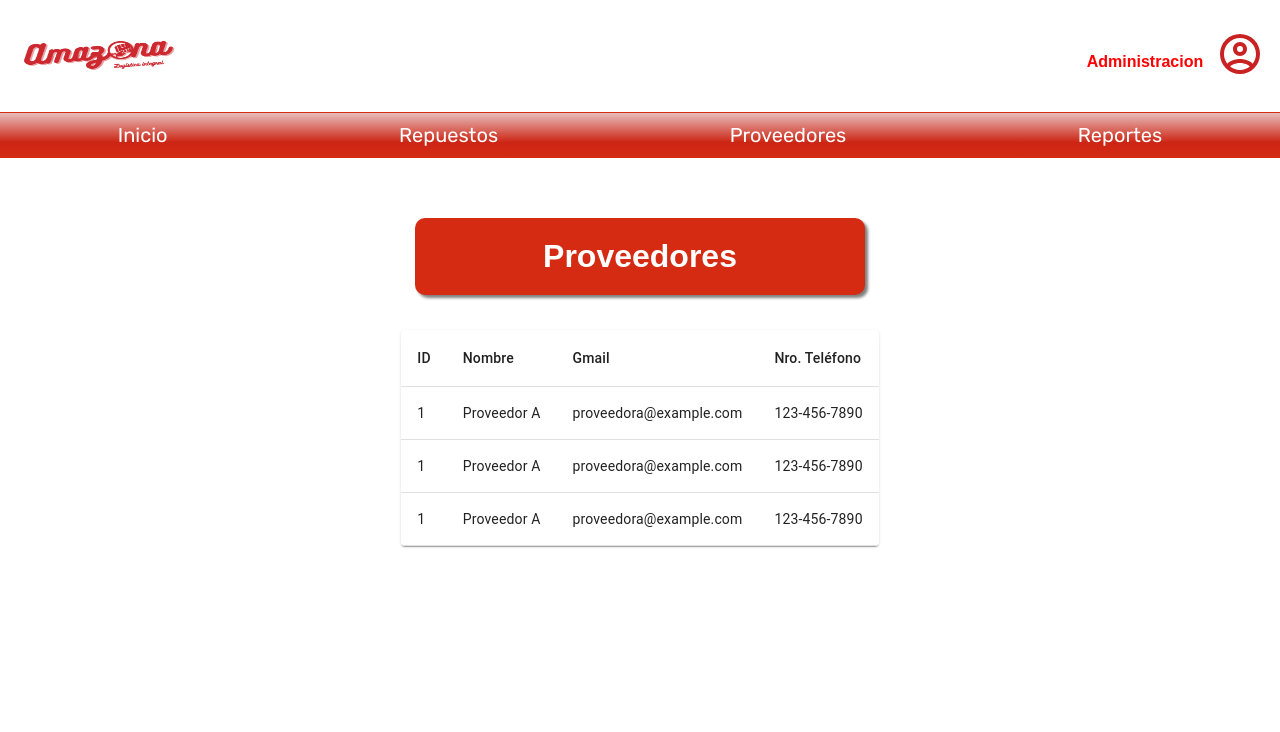
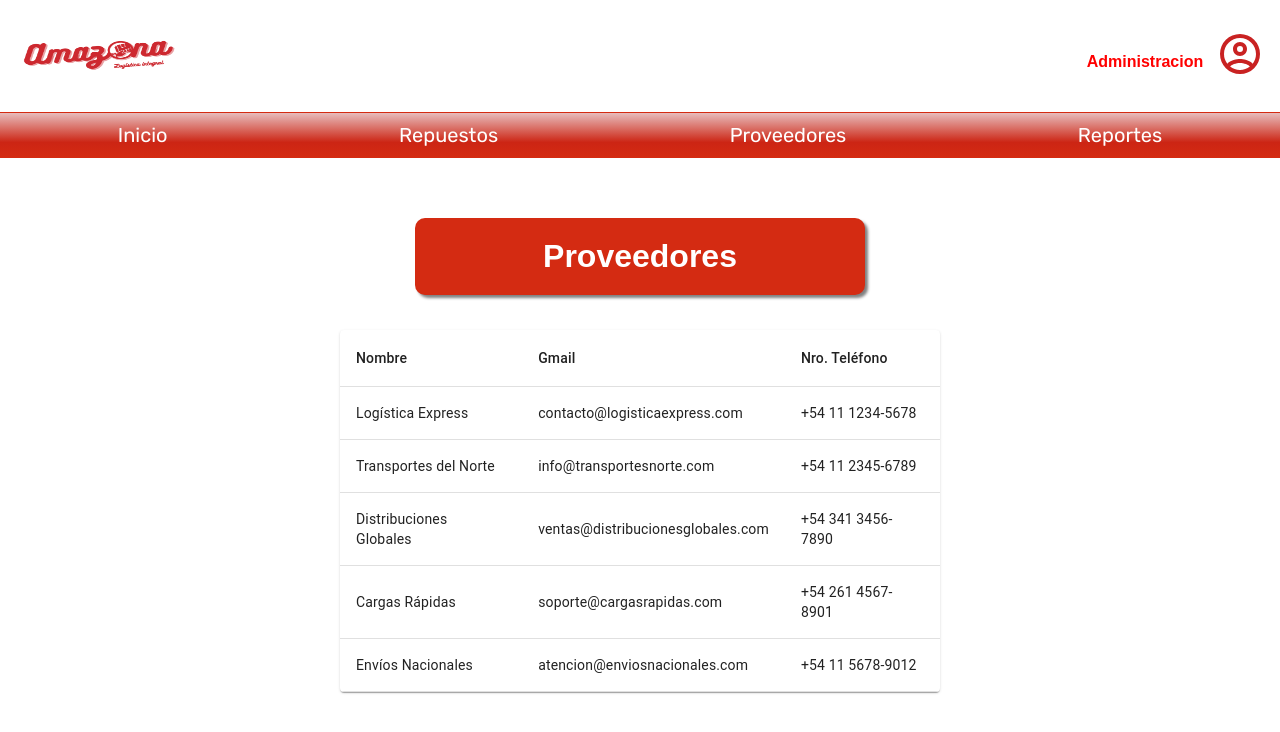
Before and after one commit to imdaviddev/tp-final-laboratorio-frontend, a React (Vite) app: page /administracion/proveedores in a window 1280 px wide. Shown: the top 732 px of the page. Built offline with nearby package versions, Linux system fonts and the light colour scheme; data requests are answered from the project's data file; grey boxes are pictures that could not be loaded.

Commit message:
Conexion API Proveedores, catalogo y repuestos

```diff
--- /dev/null
+++ b/src/api/models/catalogos.models.ts
@@ -0,0 +1,5 @@
+export interface ICatalogo {
+    id : number
+    id_proveedor: number
+    mes_vigencia: string
+}
--- /dev/null
+++ b/src/api/models/proveedores.models.ts
@@ -0,0 +1,6 @@
+export interface IProveedor {
+    id : number
+    nombre_empresa : string
+    mail : string
+    telefono: number
+}
--- /dev/null
+++ b/src/api/services/catalogo.service.ts
@@ -0,0 +1,48 @@
+import axios from 'axios';
+import { ICatalogo } from "../models/catalogos.models";
+
+const API_URL_BASE = 'http://127.0.0.1:3000'
+const API_URL = API_URL_BASE + '/catalogos';
+
+export async function createCatalogo(catalogo: ICatalogo): Promise<ICatalogo> {
+    try {
+        const response = await axios.post<ICatalogo>(API_URL, catalogo, {
+            headers: {
+                'Content-Type': 'application/json',
+            },
+        });
+        return response.data;
+    } catch (error) {
+        throw new Error('Error al crear el catalogo');
+    }
+}
+
+export async function getCatalogos(): Promise<ICatalogo[]> {
+    try {
+        const response = await axios.get<ICatalogo[]>(API_URL);
+        return response.data;
+    } catch (error) {
+        throw new Error('Error al obtener los catalogos');
+    }
+}
+
+export async function updateCatalogo(catalogo: ICatalogo): Promise<ICatalogo> {
+    try {
+        const response = await axios.put<ICatalogo>(`${API_URL}/${catalogo.id}`, catalogo, {
+            headers: {
+                'Content-Type': 'application/json',
+            },
+        });
+        return response.data;
+    } catch (error) {
+        throw new Error('Error al actualizar el catalogo');
+    }
+}
+
+export async function deleteCatalogo(id: number): Promise<void> {
+    try {
+        await axios.delete(`${API_URL}/${id}`);
+    } catch (error) {
+        throw new Error('Error al eliminar el catalogo');
+    }
+}
--- /dev/null
+++ b/src/api/services/proveedor.service.ts
@@ -0,0 +1,48 @@
+import axios from 'axios';
+import { IProveedor } from "../models/proveedores.models";
+
+const API_URL_BASE = 'http://127.0.0.1:3000'
+const API_URL = API_URL_BASE + '/proveedores';
+
+export async function createProveedor(proveedor: IProveedor): Promise<IProveedor> {
+    try {
+        const response = await axios.post<IProveedor>(API_URL, proveedor, {
+            headers: {
+                'Content-Type': 'application/json',
+            },
+        });
+        return response.data;
+    } catch (error) {
+        throw new Error('Error al crear el proveedor');
+    }
+}
+
+export async function getProveedores(): Promise<IProveedor[]> {
+    try {
+        const response = await axios.get<IProveedor[]>(API_URL);
+        return response.data;
+    } catch (error) {
+        throw new Error('Error al obtener los proveedores');
+    }
+}
+
+export async function updateProveedor(proveedor: IProveedor): Promise<IProveedor> {
+    try {
+        const response = await axios.put<IProveedor>(`${API_URL}/${proveedor.id}`, proveedor, {
+            headers: {
+                'Content-Type': 'application/json',
+            },
+        });
+        return response.data;
+    } catch (error) {
+        throw new Error('Error al actualizar el proveedor');
+    }
+}
+
+export async function deleteProveedor(id: number): Promise<void> {
+    try {
+        await axios.delete(`${API_URL}/${id}`);
+    } catch (error) {
+        throw new Error('Error al eliminar el proveedor');
+    }
+}
--- a/src/pages/Administracion/AdministracionDeProveedores.tsx
+++ b/src/pages/Administracion/AdministracionDeProveedores.tsx
@@ -1,4 +1,4 @@
-import React, { useState } from 'react';
+import React, { useEffect, useState } from 'react';
 import {
     Table,
     TableBody,
@@ -18,110 +18,30 @@ import {
 } from '@mui/material';
 import { ExpandLess, ExpandMore } from '@mui/icons-material';
 import { ContainerPadre, MensajeBienvenida } from '../ComponentsUI';
+import useProveedorestore from '../../store/proveedoresContext';
+import { IProveedor } from '../../api/models/proveedores.models';
+import useCatalogostore from '../../store/catalogosContext';
+import useRepuestoStore from '../../store/repuestosContext';
 
-// Tipos de datos
-interface Repuesto {
-    id: string;
-    nombre: string;
-    precio: number;
-}
-
-interface Catalogo {
-    id: string;
-    mesVigencia: string;
-    repuestos: Repuesto[];
-}
-
-interface Proveedor {
-    id: string;
-    nombre: string;
-    gmail: string;
-    nroTelefono: string;
-    catalogos: Catalogo[];
-}
-
-// Datos de ejemplo
-const proveedores: Proveedor[] = [
-    {
-        id: '1',
-        nombre: 'Proveedor A',
-        gmail: 'proveedora@example.com',
-        nroTelefono: '123-456-7890',
-        catalogos: [
-            {
-                id: 'C1',
-                mesVigencia: 'Enero 2024',
-                repuestos: [
-                    { id: 'R1', nombre: 'Repuesto 1', precio: 100 },
-                    { id: 'R2', nombre: 'Repuesto 2', precio: 200 },
-                ],
-            },
-            {
-                id: 'C2',
-                mesVigencia: 'Febrero 2024',
-                repuestos: [
-                    { id: 'R3', nombre: 'Repuesto 3', precio: 150 },
-                    { id: 'R4', nombre: 'Repuesto 4', precio: 250 },
-                ],
-            },
-        ],
-    },
-    {
-        id: '1',
-        nombre: 'Proveedor A',
-        gmail: 'proveedora@example.com',
-        nroTelefono: '123-456-7890',
-        catalogos: [
-            {
-                id: 'C1',
-                mesVigencia: 'Enero 2024',
-                repuestos: [
-                    { id: 'R1', nombre: 'Repuesto 1', precio: 100 },
-                    { id: 'R2', nombre: 'Repuesto 2', precio: 200 },
-                ],
-            },
-            {
-                id: 'C2',
-                mesVigencia: 'Febrero 2024',
-                repuestos: [
-                    { id: 'R3', nombre: 'Repuesto 3', precio: 150 },
-                    { id: 'R4', nombre: 'Repuesto 4', precio: 250 },
-                ],
-            },
-        ],
-    },
-    {
-        id: '1',
-        nombre: 'Proveedor A',
-        gmail: 'proveedora@example.com',
-        nroTelefono: '123-456-7890',
-        catalogos: [
-            {
-                id: 'C1',
-                mesVigencia: 'Enero 2024',
-                repuestos: [
-                    { id: 'R1', nombre: 'Repuesto 1', precio: 100 },
-                    { id: 'R2', nombre: 'Repuesto 2', precio: 200 },
-                ],
-            },
-            {
-                id: 'C2',
-                mesVigencia: 'Febrero 2024',
-                repuestos: [
-                    { id: 'R3', nombre: 'Repuesto 3', precio: 150 },
-                    { id: 'R4', nombre: 'Repuesto 4', precio: 250 },
-                ],
-            },
-        ],
-    },
-];
 
 export default function administracionProveedores() {
     const [open, setOpen] = useState(false);
-    const [selectedProveedor, setSelectedProveedor] = useState<Proveedor | null>(null);
+    const { proveedores, obtenerProveedores, hasFetched } = useProveedorestore();
+    const { catalogos, obtenerCatalogos } = useCatalogostore();
+    const { repuestos, obtenerRepuestos } = useRepuestoStore();
+    const [selectedProveedor, setSelectedProveedor] = useState<IProveedor | null>(null);
     const [expandedCatalogo, setExpandedCatalogo] = useState<string | null>(null);
 
-    const handleProveedorClick = (proveedor: Proveedor) => {
+    useEffect(() => {
+        if (!hasFetched) {
+            obtenerProveedores();
+            obtenerCatalogos();
+            obtenerRepuestos();
+        }
+    }, [obtenerProveedores, obtenerCatalogos, obtenerRepuestos, hasFetched]);
+
+
+    const handleProveedorClick = (proveedor: IProveedor) => {
         setSelectedProveedor(proveedor);
         setOpen(true);
     };
@@ -143,7 +63,6 @@ export default function administracionProveedores() {
                 <Table>
                     <TableHead>
                         <TableRow>
-                            <TableCell>ID</TableCell>
                             <TableCell>Nombre</TableCell>
                             <TableCell>Gmail</TableCell>
                             <TableCell>Nro. Teléfono</TableCell>
@@ -156,10 +75,9 @@ export default function administracionProveedores() {
                                 onClick={() => handleProveedorClick(proveedor)}
                                 style={{ cursor: 'pointer' }}
                             >
-                                <TableCell>{proveedor.id}</TableCell>
-                                <TableCell>{proveedor.nombre}</TableCell>
-                                <TableCell>{proveedor.gmail}</TableCell>
-                                <TableCell>{proveedor.nroTelefono}</TableCell>
+                                <TableCell>{proveedor.nombre_empresa}</TableCell>
+                                <TableCell>{proveedor.mail}</TableCell>
+                                <TableCell>{proveedor.telefono}</TableCell>
                             </TableRow>
                         ))}
                     </TableBody>
@@ -167,24 +85,25 @@ export default function administracionProveedores() {
             </TableContainer>
 
             <Dialog open={open} onClose={handleClose} maxWidth="md" fullWidth>
-                <DialogTitle>{selectedProveedor?.nombre} - Catálogos</DialogTitle>
+                <DialogTitle>{selectedProveedor?.nombre_empresa} - Catálogos</DialogTitle>
                 <DialogContent>
                     <List>
-                        {selectedProveedor?.catalogos.map((catalogo) => (
+                        {selectedProveedor ? (
+                            catalogos.map((catalogo) => (
                                 <React.Fragment key={catalogo.id}>
-                                <ListItem onClick={() => handleCatalogoClick(catalogo.id)}>
-                                    <ListItemText primary={`Catálogo ${catalogo.id} - ${catalogo.mesVigencia}`} />
-                                    {expandedCatalogo === catalogo.id ? <ExpandLess /> : <ExpandMore />}
+                                    <ListItem onClick={() => handleCatalogoClick(String(catalogo.id))}>
+                                        <ListItemText primary={`Catálogo ${catalogo.id} - ${catalogo.mes_vigencia}`} />
+                                        {expandedCatalogo === String(catalogo.id) ? <ExpandLess /> : <ExpandMore />}
                                     </ListItem>
-                                <Collapse in={expandedCatalogo === catalogo.id} timeout="auto" unmountOnExit>
+                                    <Collapse in={expandedCatalogo === String(catalogo.id)} timeout="auto" unmountOnExit>
                                         <List component="div" disablePadding>
-                                        {catalogo.repuestos.map((repuesto) => (
+                                            {repuestos.map((repuesto) => (
                                                 <ListItem key={repuesto.id} sx={{ pl: 4 }}>
                                                     <ListItemText
                                                         primary={repuesto.nombre}
                                                         secondary={
                                                             <Typography component="span" variant="body2" color="text.primary">
-                                                            ID: {repuesto.id} - Precio: ${repuesto.precio}
+                                                                ID: {repuesto.id} - Precio: ${repuesto.costo}
                                                             </Typography>
                                                         }
                                                     />
@@ -193,7 +112,8 @@ export default function administracionProveedores() {
                                         </List>
                                     </Collapse>
                                 </React.Fragment>
-                        ))}
+                            ))
+                        ) : null}
                     </List>
                 </DialogContent>
             </Dialog>
--- a/src/pages/Administracion/AdministracionRepuestos.tsx
+++ b/src/pages/Administracion/AdministracionRepuestos.tsx
@@ -19,7 +19,6 @@ import { Boton, SubmitButton } from '../ComponentsUI/Botones';
 import RepuestoDetails from './components/repuestoDetails';
 import useRepuestoStore from '../../store/repuestosContext';
 import { IRepuesto } from '../../api/models/respuestos.models';
-
 
 export default function administracionRepuestos() {
   const { repuestos, obtenerRepuestos, hasFetched } = useRepuestoStore();
--- /dev/null
+++ b/src/store/catalogosContext.tsx
@@ -0,0 +1,53 @@
+import { create } from 'zustand';
+import { ICatalogo } from '../api/models/catalogos.models';
+import { createCatalogo, getCatalogos, updateCatalogo, deleteCatalogo } from '../api/services/catalogo.service';
+
+type catalogostore = {
+    catalogos: ICatalogo[];
+    hasFetched: boolean;
+    obtenerCatalogos: () => Promise<void>;
+    crearCatalogo: (newCatalogo: ICatalogo) => Promise<void>;
+    actualizarCatalogo: (updatedCatalogo: ICatalogo) => Promise<void>;
+};
+
+const useCatalogostore = create<catalogostore>((set, get) => ({
+    catalogos: [],
+    hasFetched: false,
+
+    obtenerCatalogos: async () => {
+        if (get().hasFetched) return;
+
+        try {
+            const data = await getCatalogos();
+            set({ catalogos: data, hasFetched: true });
+        } catch (error) {
+            console.error('Failed to fetch Catalogos:', error);
+        }
+    },
+
+    crearCatalogo: async (newCatalogo: ICatalogo) => {
+        try {
+            const createdCatalogo = await createCatalogo(newCatalogo);
+            set((state) => ({
+                catalogos: [...state.catalogos, createdCatalogo],
+            }));
+        } catch (error) {
+            console.error('Failed to create Catalogo:', error);
+        }
+    },
+
+    actualizarCatalogo: async (updatedCatalogo: ICatalogo) => {
+        try {
+            const updatedCatalogoFromServer = await updateCatalogo(updatedCatalogo);
+            set((state) => ({
+                catalogos: state.catalogos.map((catalogo) =>
+                    catalogo.id === updatedCatalogo.id ? updatedCatalogoFromServer : catalogo
+                ),
+            }));
+        } catch (error) {
+            console.error('Failed to update Catalago:', error);
+        }
+    },
+}));
+
+export default useCatalogostore;
--- /dev/null
+++ b/src/store/proveedoresContext.tsx
@@ -0,0 +1,53 @@
+import { create } from 'zustand';
+import { IProveedor } from '../api/models/proveedores.models';
+import { createProveedor, getProveedores, updateProveedor, deleteProveedor } from '../api/services/proveedor.service';
+
+type proveedorestore = {
+  proveedores: IProveedor[];
+  hasFetched: boolean;
+  obtenerProveedores: () => Promise<void>;
+  crearProveedor: (newProveedor: IProveedor) => Promise<void>;
+  actualizarProveedor: (updatedProveedor: IProveedor) => Promise<void>;
+};
+
+const useProveedorestore = create<proveedorestore>((set, get) => ({
+  proveedores: [],
+  hasFetched: false,
+
+  obtenerProveedores: async () => {
+    if (get().hasFetched) return;
+
+    try {
+      const data = await getProveedores();
+      set({ proveedores: data, hasFetched: true });
+    } catch (error) {
+      console.error('Failed to fetch Proveedores:', error);
+    }
+  },
+
+  crearProveedor: async (newProveedor: IProveedor) => {
+    try {
+      const createdProveedor = await createProveedor(newProveedor);
+      set((state) => ({
+        proveedores: [...state.proveedores, createdProveedor],
+      }));
+    } catch (error) {
+      console.error('Failed to create Proveedor:', error);
+    }
+  },
+
+  actualizarProveedor: async (updatedProveedor: IProveedor) => {
+    try {
+      const updatedProveedorFromServer = await updateProveedor(updatedProveedor);
+      set((state) => ({
+        proveedores: state.proveedores.map((proveedor) =>
+            proveedor.id === updatedProveedor.id ? updatedProveedorFromServer : proveedor
+        ),
+      }));
+    } catch (error) {
+      console.error('Failed to update Proveedor:', error);
+    }
+  },
+}));
+
+export default useProveedorestore;
```
Lines whose indentation alone changed are shown as unchanged.
